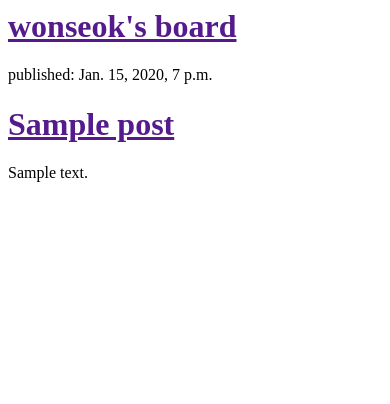
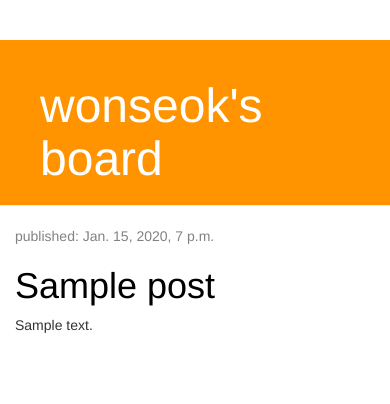
Before and after one commit to chawonseok/my_blog, a Django app: page / in a window 390 px wide. Shown: the top 404 px of the page. Run offline with Django 3.2, Linux system fonts and the light colour scheme; tables that the repository leaves empty hold one stand-in row (values such as "Sample post"); some libraries are stand-ins or nearby versions.

Commit message:
템플릿 사용

```diff
--- /dev/null
+++ b/blog/static/css/blog.css
@@ -0,0 +1,60 @@
+h1 a {
+    color: #FCA205;
+}
+
+.page-header {
+    background-color: #ff9400;
+    margin-top: 0;
+    padding: 20px 20px 20px 40px;
+}
+
+.page-header h1,
+.page-header h1 a,
+.page-header h1 a:visited,
+.page-header h1 a:active {
+    color: #ffffff;
+    font-size: 36pt;
+    text-decoration: none;
+}
+
+.content {
+    margin-left: 40px;
+}
+
+h1,
+h2,
+h3,
+h4 {
+    font-family: 'Lobster', cursive;
+}
+
+.date {
+    color: #828282;
+}
+
+.save {
+    float: right;
+}
+
+.post-form textarea,
+.post-form input {
+    width: 100%;
+}
+
+.top-menu,
+.top-menu:hover,
+.top-menu:visited {
+    color: #ffffff;
+    float: right;
+    font-size: 26pt;
+    margin-right: 20px;
+}
+
+.post {
+    margin-bottom: 70px;
+}
+
+.post h1 a,
+.post h1 a:visited {
+    color: #000000;
+}
--- /dev/null
+++ b/blog/templates/blog/base.html
@@ -0,0 +1,26 @@
+{% load static %}
+<html>
+<head>
+    <link rel="stylesheet" href="{% static 'css/blog.css' %}">
+    <link href="//fonts.googleapis.com/css?family=Lobster&subset=latin,latin-ext" rel="stylesheet" type="text/css">
+    <link rel="stylesheet" href="//maxcdn.bootstrapcdn.com/bootstrap/3.2.0/css/bootstrap.min.css">
+    <link rel="stylesheet" href="//maxcdn.bootstrapcdn.com/bootstrap/3.2.0/css/bootstrap-theme.min.css">
+
+    <title>wonseok's blog</title>
+</head>
+
+<body>
+    <div class="page-header">
+        <h1><a href="">wonseok's board</a></h1>
+    </div>
+    <div class="content container">
+        <div class="row">
+            <div class="col-md-8">
+                 {% block content %}
+            {% endblock %}
+            </div>
+        </div>
+    </div>
+</body>
+
+</html>
--- a/blog/templates/blog/post_list.html
+++ b/blog/templates/blog/post_list.html
@@ -1,17 +1,13 @@
-<html>
-    <head>
-        <title>wonseok's blog</title>
-    </head>
-    <body>
-        <div>
-            <h1><a href="">wonseok's board</a></h1>
-        </div
+{% extends 'blog/base.html' %}
+
+{% block content %}
 {% for post in posts %}
-    <div>
+<div class="post">
+    <div class="date">
         <p>published: {{ post.published_date }}</p>
-        <h1><a href="">{{ post.title }}</a></h1>
-        <p>{{ post.text|linebreaksbr }}</p>
     </div>
+    <h1><a href="">{{ post.title }}</a></h1>
+    <p>{{ post.text|linebreaksbr }}</p>
+</div>
 {% endfor %}
-    </body>
-</html>
+{% endblock %}
```
